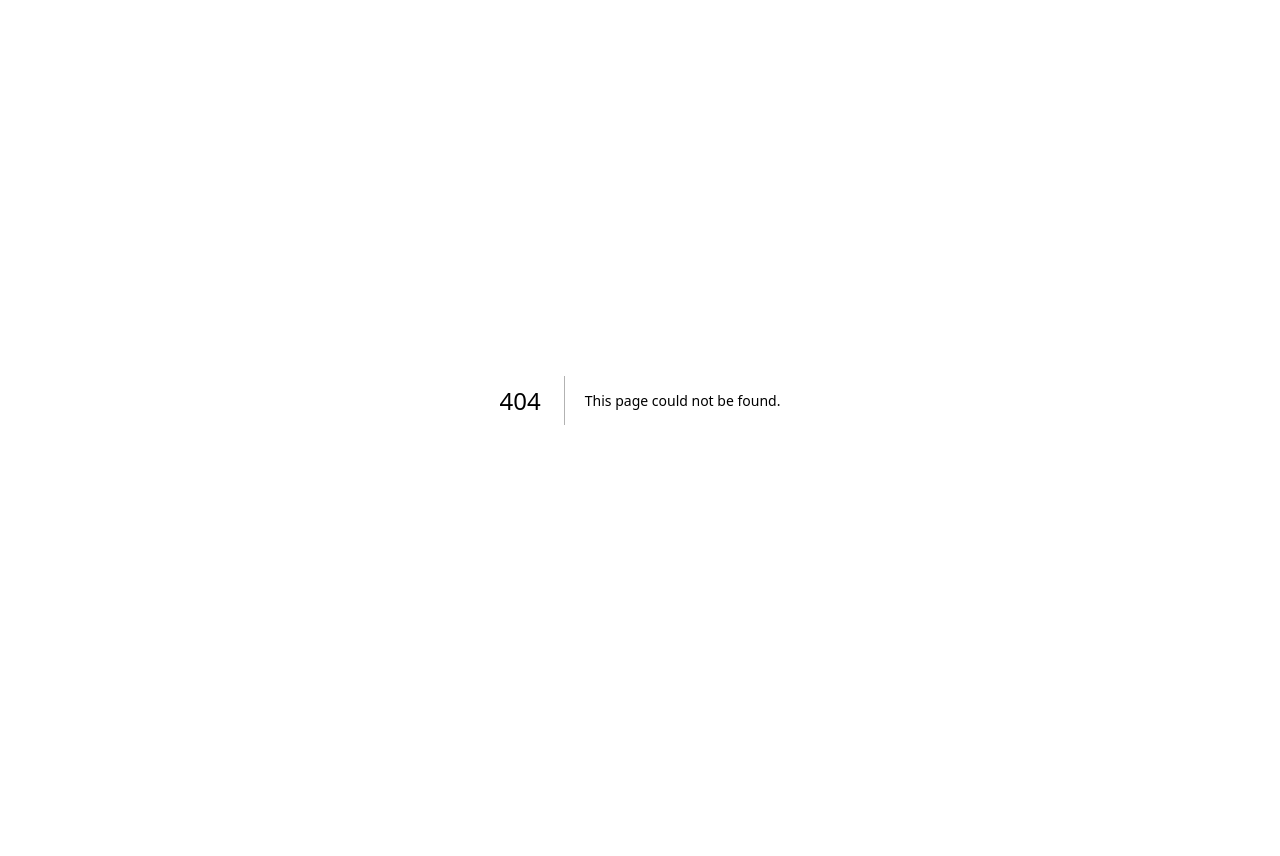
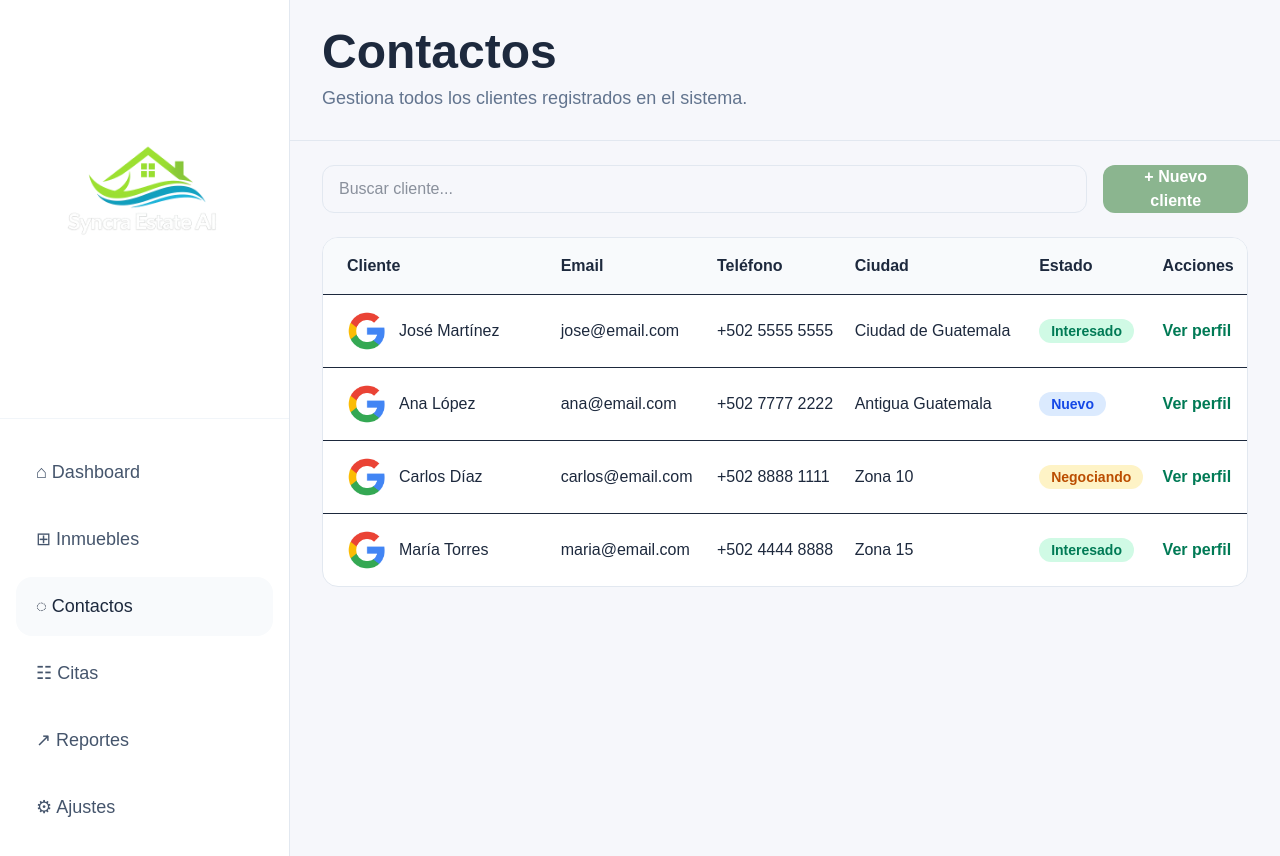
Before and after one commit to JeanPacheco12/CourseProject-SyncraAI, a Next.js app in the folder web/: page /contacts in a window 1280 px wide. Before the commit this address had no page. Shown: the top 856 px of the page. Before the commit the page ends 800 px from the top, so only its background shows below. Built offline with nearby package versions, Linux system fonts and the light colour scheme.

Commit message:
listado de contactos y estado para cada uno

```diff
--- /dev/null
+++ b/web/app/contacts/page.tsx
@@ -0,0 +1,200 @@
+import Image from "next/image";
+
+const contacts = [
+  {
+    id: 1,
+    name: "José Martínez",
+    email: "jose@email.com",
+    phone: "+502 5555 5555",
+    city: "Ciudad de Guatemala",
+    status: "Interesado",
+    image: "/google.png",
+  },
+  {
+    id: 2,
+    name: "Ana López",
+    email: "ana@email.com",
+    phone: "+502 7777 2222",
+    city: "Antigua Guatemala",
+    status: "Nuevo",
+    image: "/google.png",
+  },
+  {
+    id: 3,
+    name: "Carlos Díaz",
+    email: "carlos@email.com",
+    phone: "+502 8888 1111",
+    city: "Zona 10",
+    status: "Negociando",
+    image: "/google.png",
+  },
+  {
+    id: 4,
+    name: "María Torres",
+    email: "maria@email.com",
+    phone: "+502 4444 8888",
+    city: "Zona 15",
+    status: "Interesado",
+    image: "/google.png",
+  },
+];
+
+function getStatusClasses(status: string) {
+  switch (status) {
+    case "Nuevo":
+      return "bg-blue-100 text-blue-700";
+    case "Interesado":
+      return "bg-emerald-100 text-emerald-700";
+    case "Negociando":
+      return "bg-amber-100 text-amber-700";
+    default:
+      return "bg-slate-100 text-slate-600";
+  }
+}
+
+export default function ContactsPage() {
+  return (
+    <main className="min-h-screen bg-[#f6f7fb] text-slate-800">
+      <div className="flex min-h-screen">
+        {/* Sidebar */}
+        <aside className="hidden w-[290px] shrink-0 border-r border-slate-200 bg-white lg:flex lg:flex-col">
+          <div className="border-b border-slate-100 px-8 py-10">
+            <Image
+              src="/logo-syncra.png"
+              alt="Syncra"
+              width={190}
+              height={90}
+              className="h-auto w-auto"
+            />
+          </div>
+
+          <nav className="flex-1 space-y-2 px-4 py-6">
+            <a
+              href="/dashboard"
+              className="flex items-center gap-4 rounded-2xl px-5 py-4 text-[18px] text-slate-600 hover:bg-slate-50"
+            >
+              ⌂ Dashboard
+            </a>
+
+            <a
+              href="/properties"
+              className="flex items-center gap-4 rounded-2xl px-5 py-4 text-[18px] text-slate-600 hover:bg-slate-50"
+            >
+              ⊞ Inmuebles
+            </a>
+
+            <a
+              href="/contacts"
+              className="flex items-center gap-4 rounded-2xl bg-slate-50 px-5 py-4 text-[18px] font-medium text-slate-800"
+            >
+              ◌ Contactos
+            </a>
+
+            <a
+              href="#"
+              className="flex items-center gap-4 rounded-2xl px-5 py-4 text-[18px] text-slate-600 hover:bg-slate-50"
+            >
+              ☷ Citas
+            </a>
+
+            <a
+              href="#"
+              className="flex items-center gap-4 rounded-2xl px-5 py-4 text-[18px] text-slate-600 hover:bg-slate-50"
+            >
+              ↗ Reportes
+            </a>
+            <a
+              href="#"
+              className="flex items-center gap-4 rounded-2xl px-5 py-4 text-[18px] text-slate-600 hover:bg-slate-50"
+            >
+               ⚙ Ajustes
+            </a>
+          </nav>
+        </aside>
+
+        {/* Content */}
+        <section className="flex-1">
+          {/* Header */}
+          <header className="border-b border-slate-200 px-8 py-7">
+            <h1 className="text-5xl font-semibold">Contactos</h1>
+            <p className="mt-2 text-lg text-slate-500">
+              Gestiona todos los clientes registrados en el sistema.
+            </p>
+          </header>
+
+          {/* Body */}
+          <div className="px-8 py-6">
+            {/* Search */}
+            <div className="mb-6 flex gap-4">
+              <input
+                type="text"
+                placeholder="Buscar cliente..."
+                className="h-12 w-full rounded-xl border border-slate-200 px-4"
+              />
+
+              <button className="rounded-xl bg-[#8bb58f] px-6 text-white font-semibold">
+                + Nuevo cliente
+              </button>
+            </div>
+
+            {/* Table */}
+            <div className="overflow-hidden rounded-2xl border border-slate-200 bg-white">
+              <table className="w-full">
+                <thead className="bg-slate-50 text-left">
+                  <tr>
+                    <th className="px-6 py-4">Cliente</th>
+                    <th>Email</th>
+                    <th>Teléfono</th>
+                    <th>Ciudad</th>
+                    <th>Estado</th>
+                    <th>Acciones</th>
+                  </tr>
+                </thead>
+
+                <tbody>
+                  {contacts.map((contact) => (
+                    <tr key={contact.id} className="border-t">
+                      <td className="px-6 py-4 flex items-center gap-3">
+                        <Image
+                          src={contact.image}
+                          alt={contact.name}
+                          width={40}
+                          height={40}
+                          className="rounded-full"
+                        />
+                        <span className="font-medium">{contact.name}</span>
+                      </td>
+
+                      <td>{contact.email}</td>
+                      <td>{contact.phone}</td>
+                      <td>{contact.city}</td>
+
+                      <td>
+                        <span
+                          className={`px-3 py-1 rounded-full text-sm font-semibold ${getStatusClasses(
+                            contact.status
+                          )}`}
+                        >
+                          {contact.status}
+                        </span>
+                      </td>
+
+                      <td>
+                        <a
+                          href="/client-profile"
+                          className="text-emerald-700 font-semibold hover:underline"
+                        >
+                          Ver perfil
+                        </a>
+                      </td>
+                    </tr>
+                  ))}
+                </tbody>
+              </table>
+            </div>
+          </div>
+        </section>
+      </div>
+    </main>
+  );
+}
```
